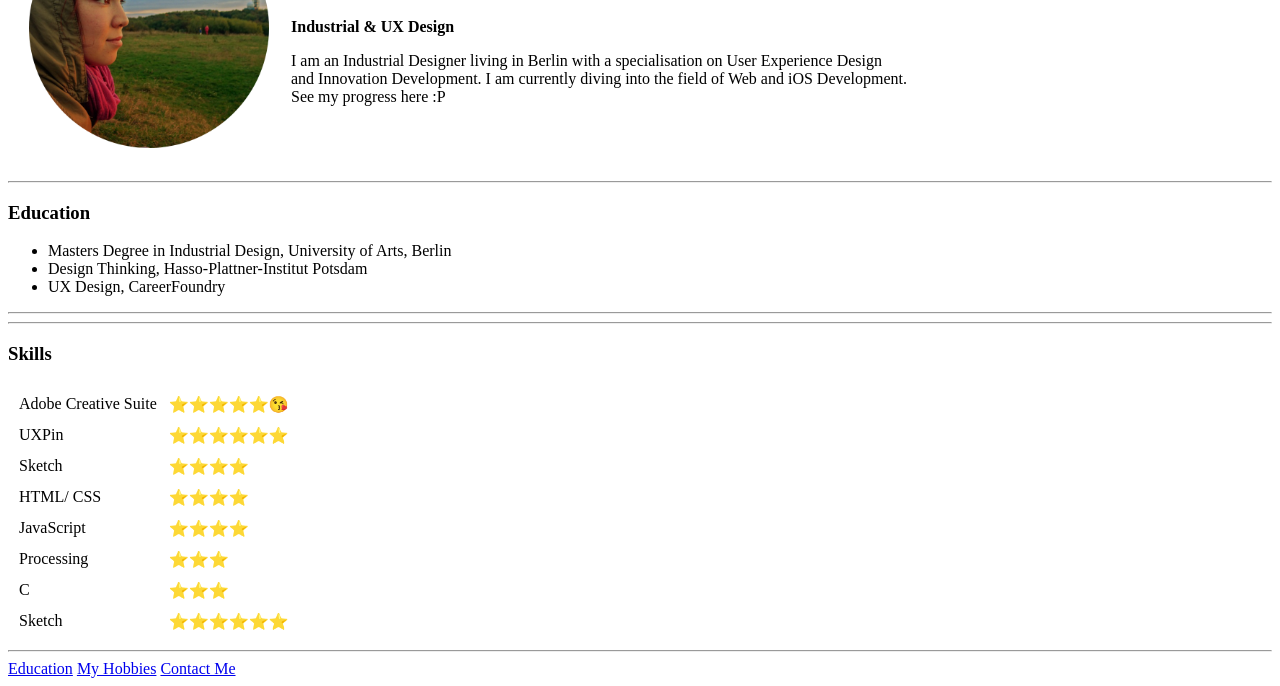
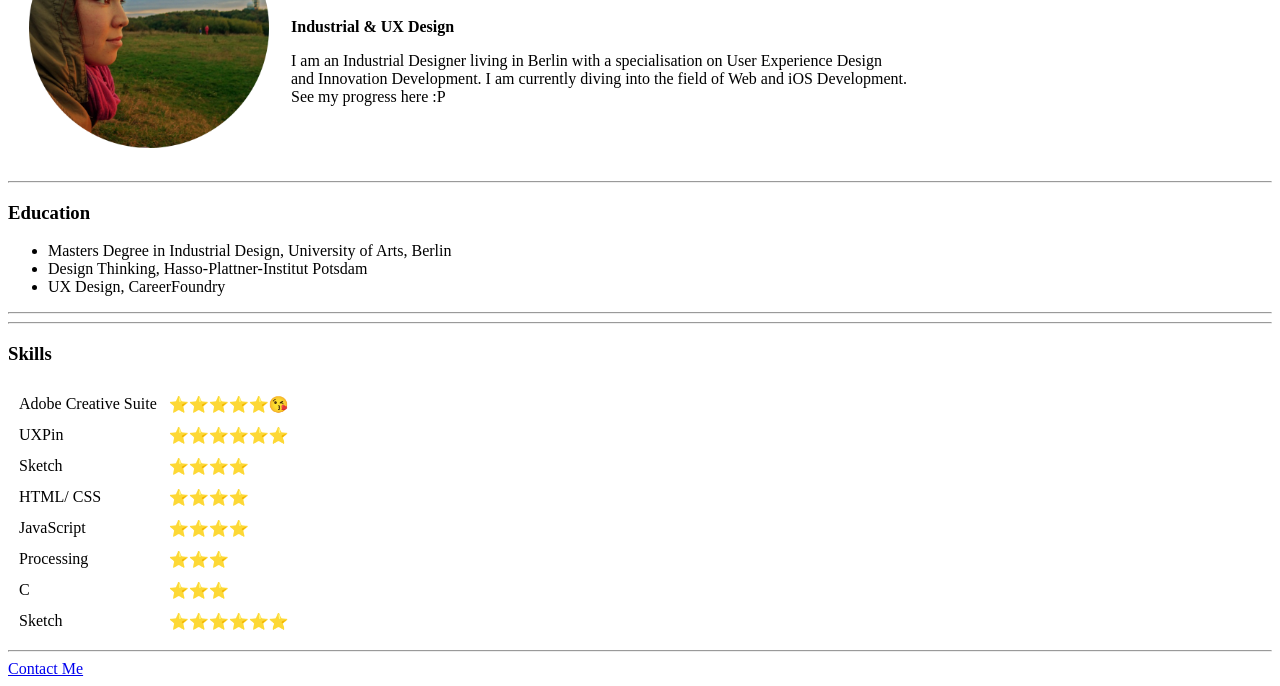
Before and after one commit to Pranchissima/cv, a plain HTML site: page index.html in a window 1280 px wide. Shown: the part 121-807 px from the top of the page. Drawn offline with Linux system fonts and the light colour scheme.

Commit message:
Add shortened index file

```diff
--- a/index.html
+++ b/index.html
@@ -85,18 +85,10 @@
     </tr>
     </tr>
   </table>
-
-
-
-
-
-
   <hr>
-  <a href="education.html">Education</a>
-  <a href="hobbies.html">My Hobbies</a>
+  <!--<a href="education.html">Education</a>
+  <a href="hobbies.html">My Hobbies</a>-->
   <a href="ContactMe.html">Contact Me</a>
-
-
 </body>
 
 </html>
```
Lines whose indentation alone changed are shown as unchanged.
